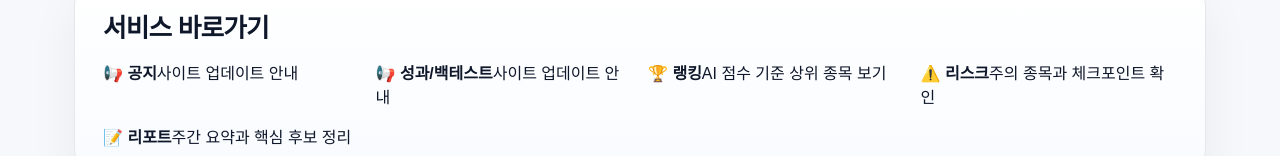
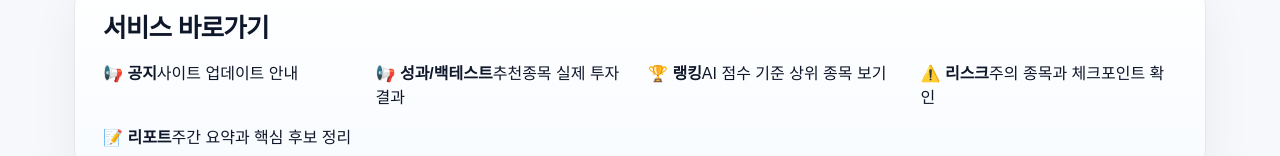
Before and after one commit to DcoyA/screener, a Next.js app: page / in a window 1280 px wide. Shown: the part 1616-1772 px from the top of the page. Built offline with nearby package versions, Linux system fonts and the light colour scheme.

Commit message:
Update page.js

```diff
--- a/app/page.js
+++ b/app/page.js
@@ -268,7 +268,7 @@ export default function HomePage() {
               </Link>
               <Link href="/performance" className="quickLinkItem">
                 <strong>📢 성과/백테스트</strong>
-                <span>사이트 업데이트 안내</span>
+                <span>추천종목 실제 투자결과</span>
               </Link>
               <Link href="/ranking" className="quickLinkItem">
                 <strong>🏆 랭킹</strong>
```
